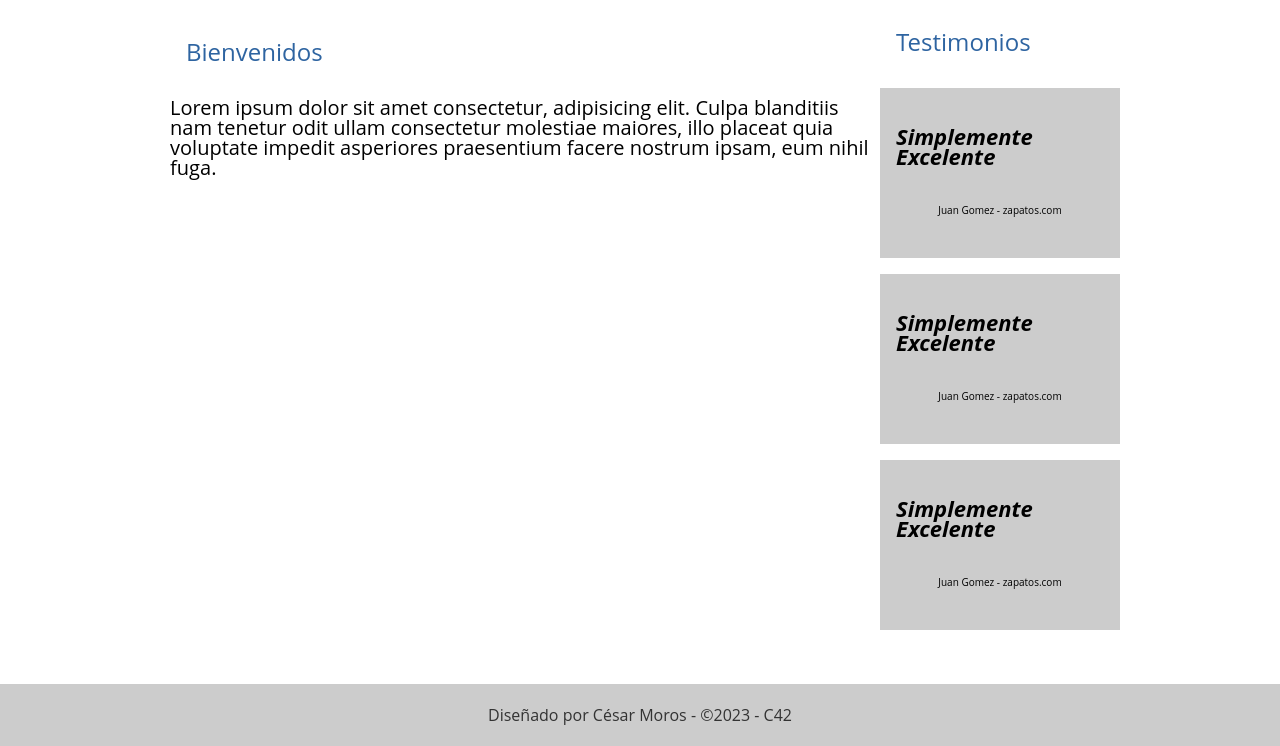
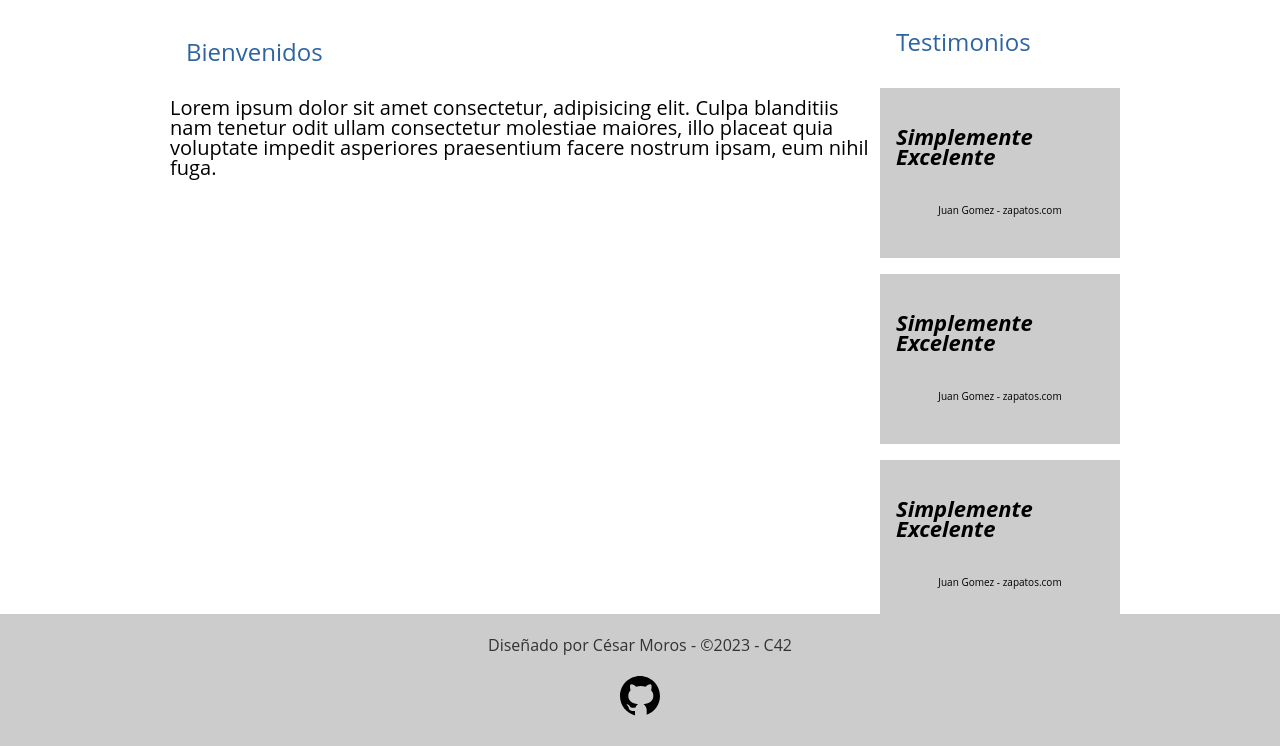
Before and after one commit to Cmoros/integrador-BA-M, a website: page index.html in a window 1280 px wide. Shown: the part 458-1204 px from the top of the page. Drawn offline with Linux system fonts and the light colour scheme.

Commit message:
feat: github link

```diff
--- a/index.html
+++ b/index.html
@@ -87,6 +87,14 @@
       <p class="main-footer__text">
         Diseñado por César Moros - &copy;2023 - C42
       </p>
+      <a
+        href="https://github.com/Cmoros/integrador-BA-M"
+        class="main-footer__img-container">
+        <img
+          src="img/icons8-github.svg"
+          alt="github"
+          class="main-footer__img" />
+      </a>
     </footer>
   </body>
 </html>
--- a/sass/layout/_main-footer.scss
+++ b/sass/layout/_main-footer.scss
@@ -8,4 +8,23 @@
   position: absolute;
   width: 100%;
   bottom: 0;
+  &__img {
+    width: 50px;
+    height: 50px;
+    border-radius: 50%;
+    margin-bottom: 10px;
+    transition: all 0.25s;
+
+    &:hover {
+      width: 75px;
+      height: 75px;
+    }
+
+    &-container {
+      display: flex;
+      justify-content: center;
+      align-items: center;
+      margin-bottom: 10px;
+    }
+  }
 }
```
Also changed, not shown: css/transportes.css, img/icons8-github.svg (added), 1 other file.
